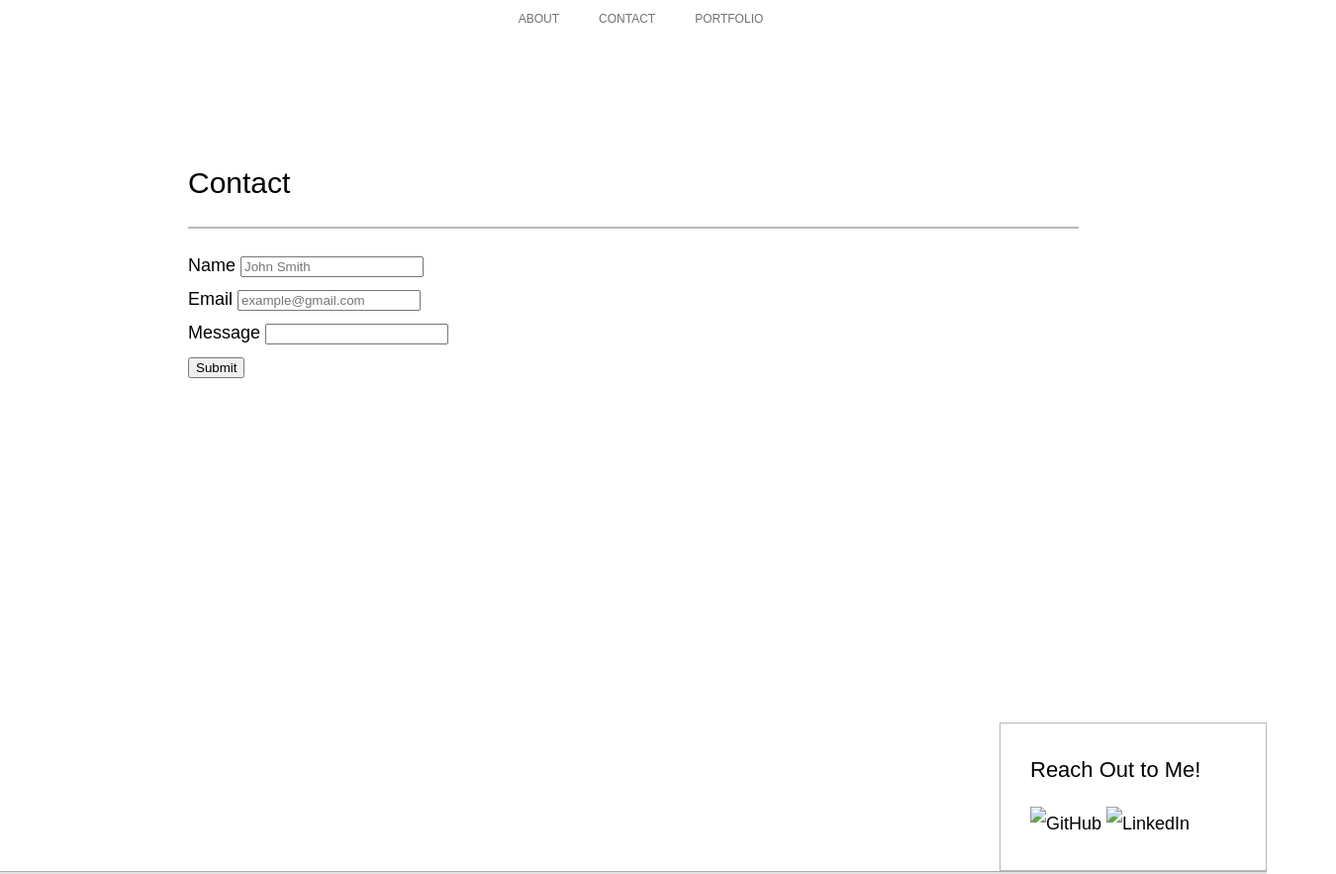
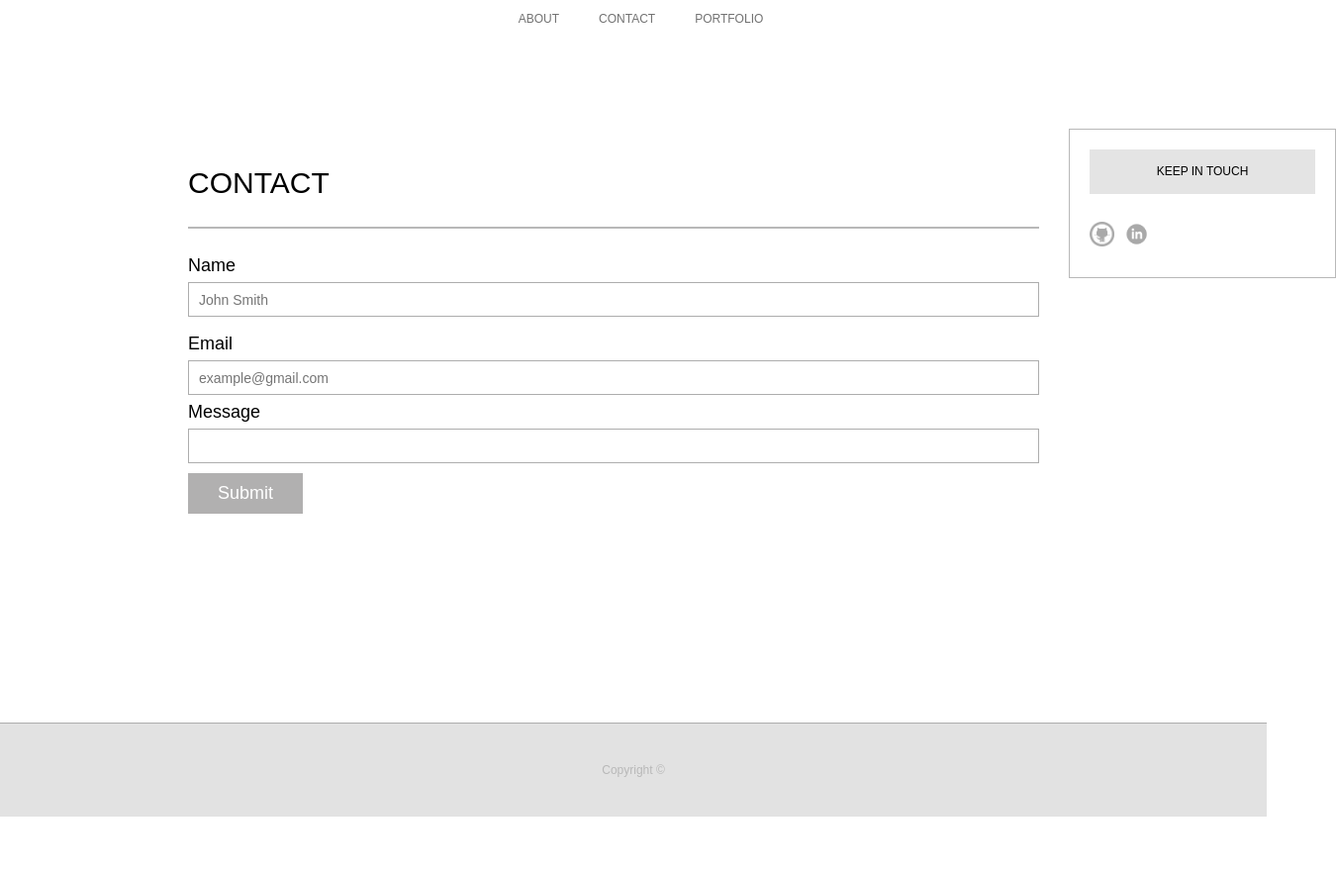
Before and after one commit to Nikee-R/Basic-Portfolio, a plain HTML site: page contact.html in a window 1280 px wide. Shown: the top 883 px of the page at 99% size, 1350 px wide, since content can reach past the window. After the commit the page ends 825 px from the top, so only its background shows below. Drawn offline with Linux system fonts and the light colour scheme.

Commit message:
Fixed sidebar and added links

```diff
--- a/assets/css/style.css
+++ b/assets/css/style.css
@@ -126,7 +126,7 @@ p {
 
 /* Portfolio Gallery */
 
-div.gallery {
+.gallery {
     position: relative;
     float: left;
     margin: 20px 0 25px;
@@ -138,7 +138,7 @@ div.gallery {
     margin-right: 50px;
 }
 
-div.gallery img {
+.gallery img {
     width: 100%;
     border: 0 none;
     display: block;
@@ -203,6 +203,8 @@ div.gallery img {
 
 }
 
+/* End of Portfolio */
+
 /* Rest of Body */
 
 #main-container {
@@ -213,14 +215,46 @@ div.gallery img {
 .main-section {
     float: left;
     width: 100%;
-    max-width: 960px;
+    max-width: 920px;
     padding: 30px;
-    margin: 0 0 40px;
+    overflow: auto;
 }
 
 /* Contact Info */
 
+#contact-form ul {
+    margin-bottom: 20px;
+}
 
+#contact-form li {
+    margin-bottom: 10px;
+}
+
+label, input[type=text], input[type=email], textarea {
+    display: block;
+    width: 100%;
+}
+
+input[type=text], input[type=email], textarea {
+    height: 35px;
+    padding: 0 10px;
+    font-size: 14px;
+    border: 1px solid rgb(173, 173, 173);
+
+}
+
+textarea {
+    height: 200px;
+}
+
+input[type=submit] {
+    padding: 10px 30px;
+    font-size: 18px;
+    color: rgb(255, 255, 255);
+    cursor: pointer;
+    background: rgb(177, 176, 176);
+    border: 0 none;
+}
 /* Footer */
 
 footer {
@@ -235,10 +269,34 @@ footer {
 
 /* Side bar */
 .sidebar {
-    float: right;
+    position: absolute;
+    display: inline;
     width: 100%;
     max-width: 270px;
-    padding: 30px;
-    margin-bottom: purple;
+    padding: 20px;
+    margin-bottom: 15px;
     border: 1px solid rgb(184, 184, 184);
 }
+
+.sidebar h2 {
+    width: 100%;
+    text-align: center;
+    background: rgb(228, 228, 228);
+    padding: 15px;
+    font-size: 12px;
+    line-height: 15px;
+    font-family: 'Alegreya Sans SC', sans-serif;
+
+}
+
+.social {
+    width: 25px;
+    height: 25px;
+    margin-top: 8px;
+    margin-right: 5px;
+}
+
+
+.social:last-child {
+    margin-right: 0;
+}
--- a/contact.html
+++ b/contact.html
@@ -11,8 +11,8 @@
 </head>
 
 <body>
+
     <header id="masthead">
-
         <!-- Navigation Bar -->
         <div class="container">
             <!--<a href='#' id='logo'>Nikee Rivera</a>-->
@@ -27,7 +27,7 @@
     <div id="main-container" class="container">
         <section class="main-section">
         <!-- Contact Info -->
-            <h1>Contact</h1>
+            <h1>CONTACT</h1>
             <form id="contact-form">
                 <ul>
                     <li>
@@ -45,16 +45,21 @@
                 </ul>
             </form>
         </section>
-    </div>
 
         <!-- Sidebar -->
         <section class="sidebar">
                 <div id="connect">
-            <h2>Reach Out to Me!</h2>
-            <img src='' class='social' alt='GitHub'>
-            <img src='' class='social' alt='LinkedIn'>
+                    <h2>KEEP IN TOUCH</h2>
+
+                    <img src='assets/images/Github-icon.png' class='social'>
+                    <img src='assets/images/LinkedIn-icon.jpg' class='social'>
                 </div>
             </section>
+
+            <div class='push'>
+            </div>
+        </div>
+    </div>
     <!-- Footer -->
     <footer>
         <div class='container'>
```
Also changed, not shown: index.html (+13 -11 lines), assets/images/LinkedIn-icon.jpg (renamed from assets/images/LinkedIn-Gray.jpg), assets/images/github-icon.png (renamed from assets/images/download.png). Lines whose indentation alone changed are shown as unchanged.
